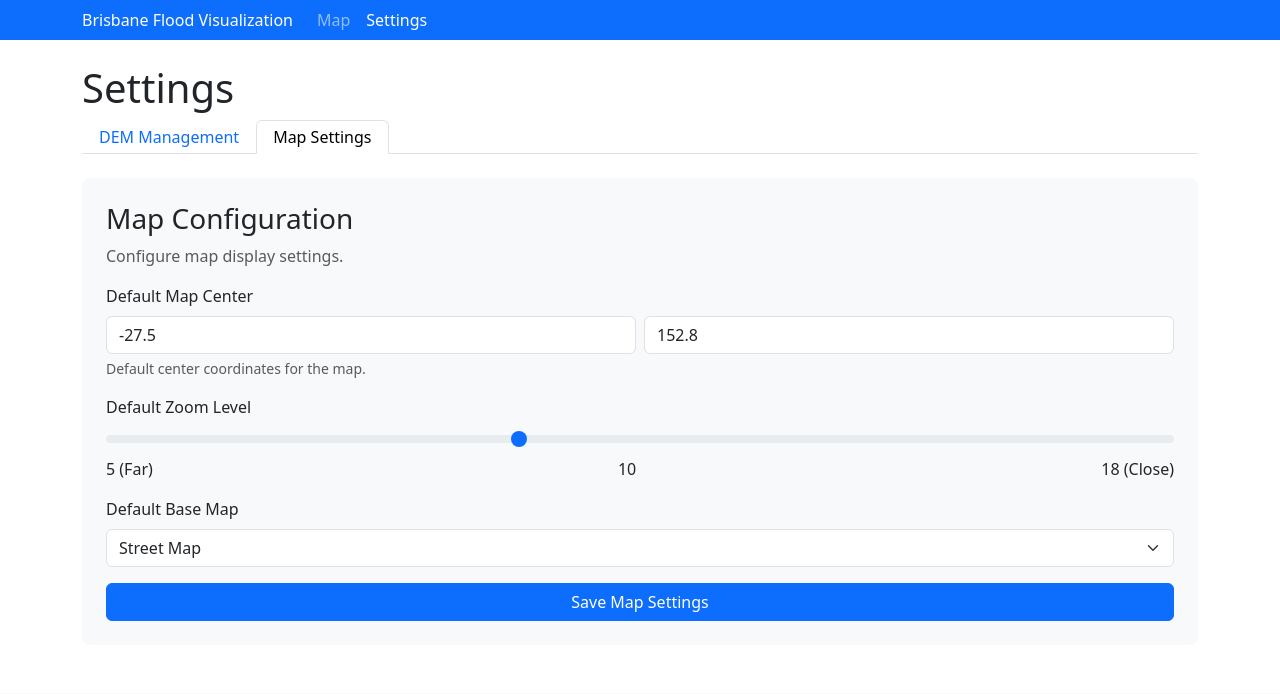
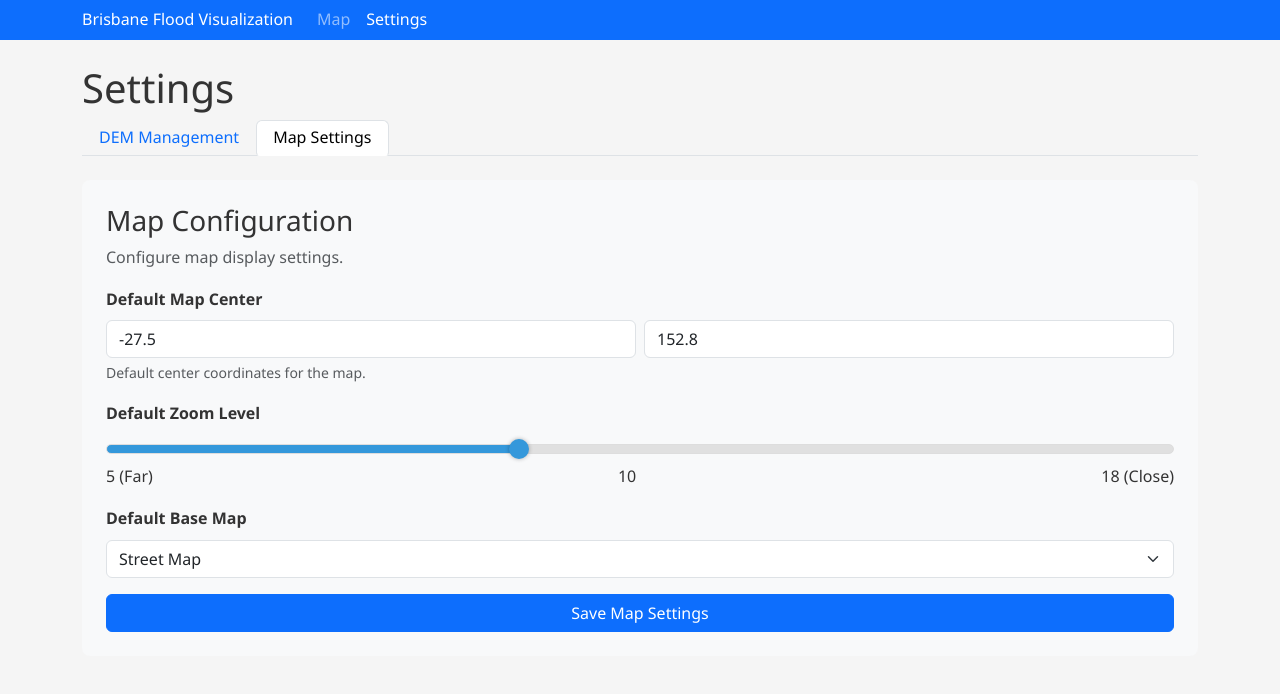
Before and after one commit to Northernandy/dem-manager, a Flask app: page /settings in a window 1280 px wide, after a click on "Map Settings". Shown: the top 694 px of the page. Run offline with Flask 3, Linux system fonts and the light colour scheme; some libraries are stand-ins or nearby versions.

Commit message:
Fix DEM name editing and improve slider styling
- Fix bug where editing DEM names would add duplicate text each time
- Enhance slider appearance with gradient background
- Remove white border from slider thumb for cleaner appearance
- Add version parameter to CSS links to prevent caching
- Restore original button styling

```diff
--- a/app/app.py
+++ b/app/app.py
@@ -58,7 +58,7 @@ os.makedirs(DEM_DIR, exist_ok=True)
 # Define DEM types and their corresponding REST URLs
 DEM_TYPES = {
     'lidar_5m': {
-        'name': '5m LiDAR DEM (Brisbane Area)',
+        'name': '5m LiDAR DEM',
         'url': 'https://services.ga.gov.au/gis/rest/services/DEM_LiDAR_5m_2025/MapServer',
         'resolution': 5,
         'description': 'High-resolution 5m LiDAR-derived Digital Elevation Model covering Brisbane and surrounds.'
@@ -68,12 +68,6 @@ DEM_TYPES = {
         'url': 'https://services.ga.gov.au/gis/rest/services/DEM_SRTM_1Second_2024/MapServer',
         'resolution': 30,
         'description': 'National 1 Second (~30m) Digital Elevation Model derived from SRTM with hydrological enforcement.'
-    },
-    'national_3s': {
-        'name': '3 Second National DEM',
-        'url': 'https://services.ga.gov.au/gis/rest/services/DEM_SRTM_3second/MapServer',
-        'resolution': 90,
-        'description': 'National 3 Second (~90m) Digital Elevation Model derived from SRTM.'
     }
 }
 
@@ -82,14 +76,14 @@ DEM_TYPES = {
 def index():
     """Render the main application page."""
     dems = get_available_dems()
-    return render_template('index.html', dems=dems)
+    return render_template('index.html', dems=dems, now=int(time.time()))
 
 @app.route('/settings')
 def settings():
     """Render the settings page."""
     dems = get_available_dems()
     dem_types = DEM_TYPES
-    return render_template('settings.html', dems=dems, dem_types=dem_types)
+    return render_template('settings.html', dems=dems, dem_types=dem_types, now=int(time.time()))
 
 @app.route('/api/get-dem/<dem_id>')
 def get_dem(dem_id):
@@ -173,13 +167,20 @@ def fetch_dem_api():
 
         # Initialize status file with explicit permissions
         try:
+            # Format initial display name to include DEM type if user provided a name
+            display_name = dem_name
+            if dem_name:
+                display_name = f"{dem_name} ({dem_config['name']})"
+            else:
+                display_name = dem_config['name']
+
             with open(status_file, 'w') as f:
                 json.dump({
                     'status': 'starting',
                     'progress': 0,
                     'message': 'Initializing DEM download...',
                     'timestamp': time.time(),
-                    'display_name': dem_name  # Store the DEM name in the status file
+                    'display_name': display_name  # Store the formatted display name in the status file
                 }, f)
 
             # Verify the status file was created
@@ -200,12 +201,19 @@ def fetch_dem_api():
         def fetch_dem_thread():
             try:
                 # Update status to downloading
+                with open(status_file, 'r') as f:
+                    status_data = json.load(f)
+
+                # Preserve the display_name from the original status file
+                display_name = status_data.get('display_name', '')
+
                 with open(status_file, 'w') as f:
                     json.dump({
                         'status': 'downloading',
                         'progress': 5,
                         'message': 'Starting DEM download...',
-                        'timestamp': time.time()
+                        'timestamp': time.time(),
+                        'display_name': display_name  # Preserve the display name
                     }, f)
 
                 logger.info(f"Updated status file to downloading: {status_file}")
@@ -229,16 +237,23 @@ def fetch_dem_api():
                         # Create metadata file
                         metadata_file = os.path.join(metadata_dir, f"{output_file}.json")
 
+                        # Format initial display name to include DEM type if user provided a name
+                        display_name = dem_name
+                        if dem_name:
+                            display_name = f"{dem_name} ({dem_config['name']})"
+                        else:
+                            display_name = dem_config['name']
+
                         with open(metadata_file, 'w') as f:
                             json.dump({
-                                'display_name': dem_name,
+                                'display_name': display_name,
                                 'created_at': time.time(),
                                 'dem_type': dem_type,
                                 'bbox': bbox,
                                 'resolution': dem_config['resolution']
                             }, f)
 
-                        logger.info(f"Created metadata for DEM: {output_file} with name: {dem_name}")
+                        logger.info(f"Created metadata for DEM: {output_file} with name: {display_name}")
                 else:
                     # Update status file with failure if fetch_dem returns False
                     with open(status_file, 'w') as f:
@@ -326,8 +341,8 @@ def delete_dem(filename):
                     else:
                         return jsonify({
                             'success': False,
-                            'message': f'File is in use by another process. Please close any applications using this DEM and try again. Error: {str(e)}'
-                        })
+                                'message': f'File is in use by another process. Please close any applications using this DEM and try again. Error: {str(e)}'
+                            })
 
             # Also delete status file if it exists
             status_file = os.path.join(DEM_DIR, f"{os.path.splitext(filename)[0]}_status.json")
@@ -447,6 +462,7 @@ def rename_dem():
             with open(metadata_file, 'r') as f:
                 metadata = json.load(f)
 
+        # Simply update the display name without appending any additional information
         metadata['display_name'] = new_display_name
 
         with open(metadata_file, 'w') as f:
@@ -791,11 +807,8 @@ def get_available_dems():
                 except Exception as e:
                     logger.error(f"Error reading metadata for {filename}: {e}")
 
-            # Format the display name as "User Name (DEM Type)"
-            if user_name:
-                display_name = f"{user_name} ({type_name})"
-            else:
-                display_name = type_name
+            # Use the user-provided display name exactly as stored, or fall back to type_name if none exists
+            display_name = user_name if user_name else type_name
 
             dems.append({
                 'id': str(i),
--- a/app/static/css/style.css
+++ b/app/static/css/style.css
@@ -112,16 +112,126 @@ footer {
 }
 
 /* Custom slider styling */
+.form-range {
+    -webkit-appearance: none;
+    appearance: none;
+    width: 100%;
+    height: 10px;
+    border-radius: 5px;
+    background: linear-gradient(to right, #3498db 0%, #3498db 70%, #e0e0e0 70%, #e0e0e0 100%);
+    outline: none;
+    padding: 0;
+    margin: 10px 0;
+}
+
 .form-range::-webkit-slider-thumb {
+    -webkit-appearance: none;
+    appearance: none;
+    width: 20px;
+    height: 20px;
+    border-radius: 50%;
     background: #3498db;
+    cursor: pointer;
+    border: none;
+    box-shadow: 0 0 4px rgba(0,0,0,0.3);
+    margin-top: -5px; /* Center the thumb on the track */
 }
 
 .form-range::-moz-range-thumb {
+    width: 20px;
+    height: 20px;
+    border-radius: 50%;
     background: #3498db;
+    cursor: pointer;
+    border: none;
+    box-shadow: 0 0 4px rgba(0,0,0,0.3);
 }
 
 .form-range::-ms-thumb {
+    width: 20px;
+    height: 20px;
+    border-radius: 50%;
     background: #3498db;
+    cursor: pointer;
+    border: none;
+    box-shadow: 0 0 4px rgba(0,0,0,0.3);
+}
+
+.form-range::-webkit-slider-runnable-track {
+    width: 100%;
+    height: 10px;
+    cursor: pointer;
+    background: transparent;
+    border-radius: 5px;
+}
+
+.form-range::-moz-range-track {
+    width: 100%;
+    height: 10px;
+    cursor: pointer;
+    background: #e0e0e0;
+    border-radius: 5px;
+}
+
+.form-range::-ms-track {
+    width: 100%;
+    height: 10px;
+    cursor: pointer;
+    background: transparent;
+    border-color: transparent;
+    color: transparent;
+}
+
+.form-range:focus {
+    outline: none;
+}
+
+.form-range:focus::-webkit-slider-runnable-track {
+    background: transparent;
+}
+
+.form-range:focus::-moz-range-track {
+    background: #d0d0d0;
+}
+
+/* Button styling - specifically target outline buttons to restore their appearance */
+.btn-outline-primary, .btn-outline-secondary, .btn-outline-danger {
+    background-color: transparent;
+    width: auto;
+    border: 1px solid;
+}
+
+.btn-outline-primary {
+    color: #0d6efd;
+    border-color: #0d6efd;
+}
+
+.btn-outline-primary:hover {
+    color: #fff;
+    background-color: #0d6efd;
+    border-color: #0d6efd;
+}
+
+.btn-outline-secondary {
+    color: #6c757d;
+    border-color: #6c757d;
+}
+
+.btn-outline-secondary:hover {
+    color: #fff;
+    background-color: #6c757d;
+    border-color: #6c757d;
+}
+
+.btn-outline-danger {
+    color: #dc3545;
+    border-color: #dc3545;
+}
+
+.btn-outline-danger:hover {
+    color: #fff;
+    background-color: #dc3545;
+    border-color: #dc3545;
 }
 
 /* Responsive adjustments */
--- a/app/templates/index.html
+++ b/app/templates/index.html
@@ -8,8 +8,8 @@
     <link href="https://cdn.jsdelivr.net/npm/bootstrap@5.3.0-alpha1/dist/css/bootstrap.min.css" rel="stylesheet">
     <!-- Leaflet CSS -->
     <link rel="stylesheet" href="https://unpkg.com/leaflet@1.9.3/dist/leaflet.css" />
-    <!-- Custom CSS -->
-    <link rel="stylesheet" href="{{ url_for('static', filename='css/styles.css') }}">
+    <!-- Custom CSS with version parameter to prevent caching -->
+    <link rel="stylesheet" href="{{ url_for('static', filename='css/style.css') }}?v={{ now }}">
     <style>
         body, html {
             height: 100%;
--- a/app/templates/settings.html
+++ b/app/templates/settings.html
@@ -5,7 +5,7 @@
     <meta name="viewport" content="width=device-width, initial-scale=1.0">
     <title>Brisbane Flood Visualization - Settings</title>
     <link href="https://cdn.jsdelivr.net/npm/bootstrap@5.3.0-alpha1/dist/css/bootstrap.min.css" rel="stylesheet">
-    <link rel="stylesheet" href="{{ url_for('static', filename='css/styles.css') }}">
+    <link rel="stylesheet" href="{{ url_for('static', filename='css/style.css') }}?v={{ now }}">
     <style>
         .dem-card {
             margin-bottom: 1rem;
@@ -419,6 +419,27 @@
         // Update zoom value display
         document.getElementById('default-zoom').addEventListener('input', function() {
             document.getElementById('zoom-value').textContent = this.value;
+
+            // Update slider background gradient to reflect current value
+            const min = parseInt(this.min) || 5;
+            const max = parseInt(this.max) || 18;
+            const val = parseInt(this.value);
+            const percentage = ((val - min) / (max - min)) * 100;
+
+            this.style.background = `linear-gradient(to right, #3498db 0%, #3498db ${percentage}%, #e0e0e0 ${percentage}%, #e0e0e0 100%)`;
+        });
+
+        // Initialize slider background on page load
+        window.addEventListener('DOMContentLoaded', function() {
+            const zoomSlider = document.getElementById('default-zoom');
+            if (zoomSlider) {
+                const min = parseInt(zoomSlider.min) || 5;
+                const max = parseInt(zoomSlider.max) || 18;
+                const val = parseInt(zoomSlider.value);
+                const percentage = ((val - min) / (max - min)) * 100;
+
+                zoomSlider.style.background = `linear-gradient(to right, #3498db 0%, #3498db ${percentage}%, #e0e0e0 ${percentage}%, #e0e0e0 100%)`;
+            }
         });
 
         // Function to fetch a new DEM
```
Also changed, not shown: app/static/js/main.js (+13 -0 lines).
